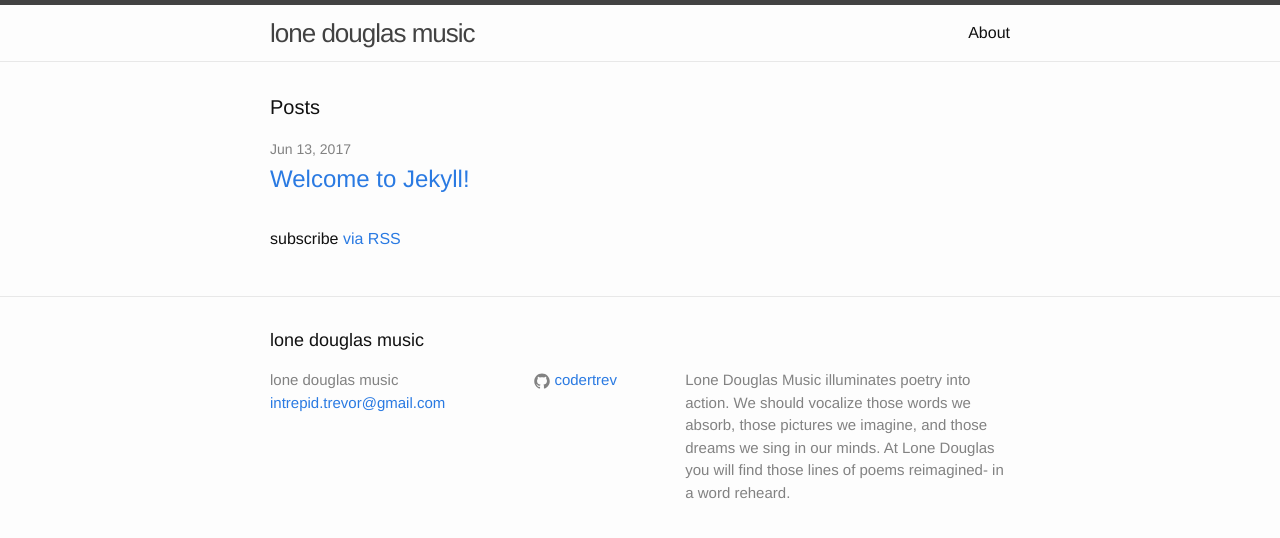
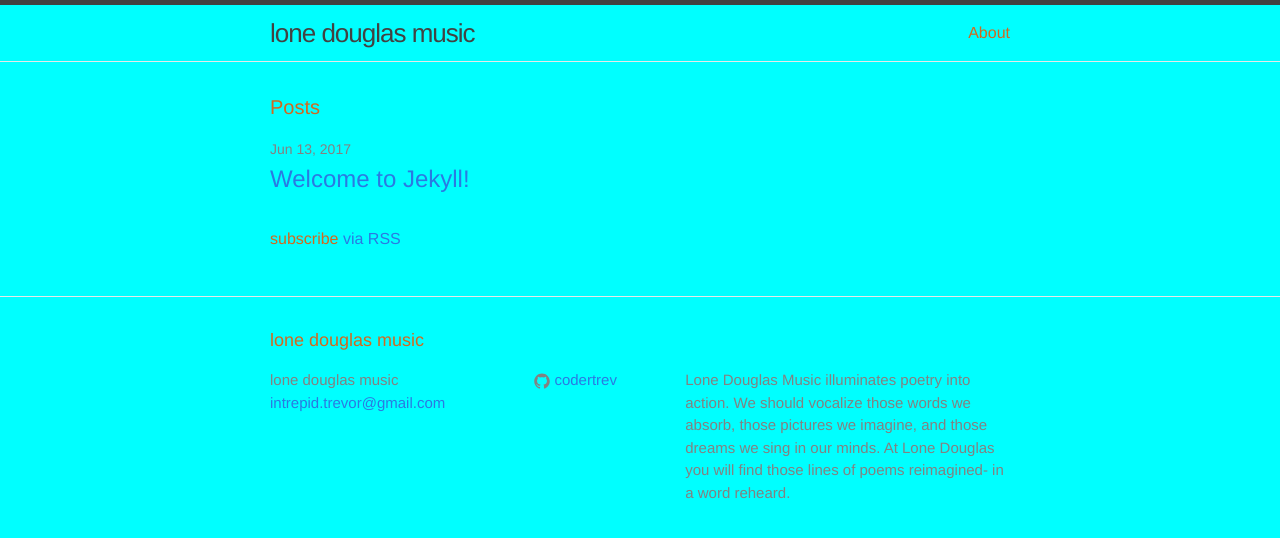
Before and after one commit to codertrev/coder-trev.github.io, a Jekyll site: the page built from index.html, in a window 1280 px wide. Shown: the top 538 px of the page. Built offline with Jekyll 4.4.1, drawn with Linux system fonts in a browser that asks for light colours.

Commit message:
Update main.scss

```diff
--- a/css/main.scss
+++ b/css/main.scss
@@ -14,8 +14,8 @@ $base-line-height: 1.5;
 
 $spacing-unit:     30px;
 
-$text-color:       #111;
-$background-color: #fdfdfd;
+$text-color:       chocolate;
+$background-color: aqua;
 $brand-color:      #2a7ae2;
 
 $grey-color:       #828282;
```
